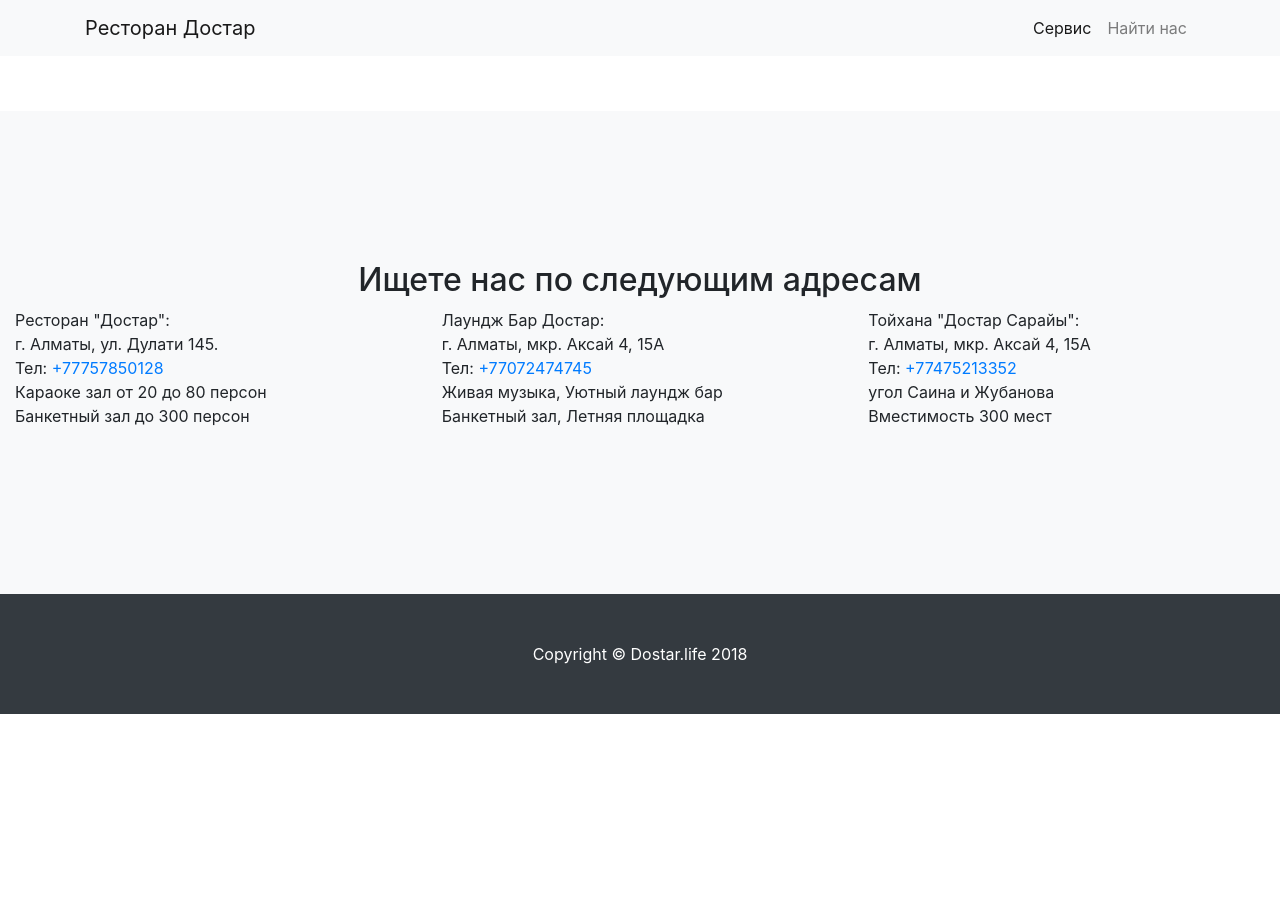
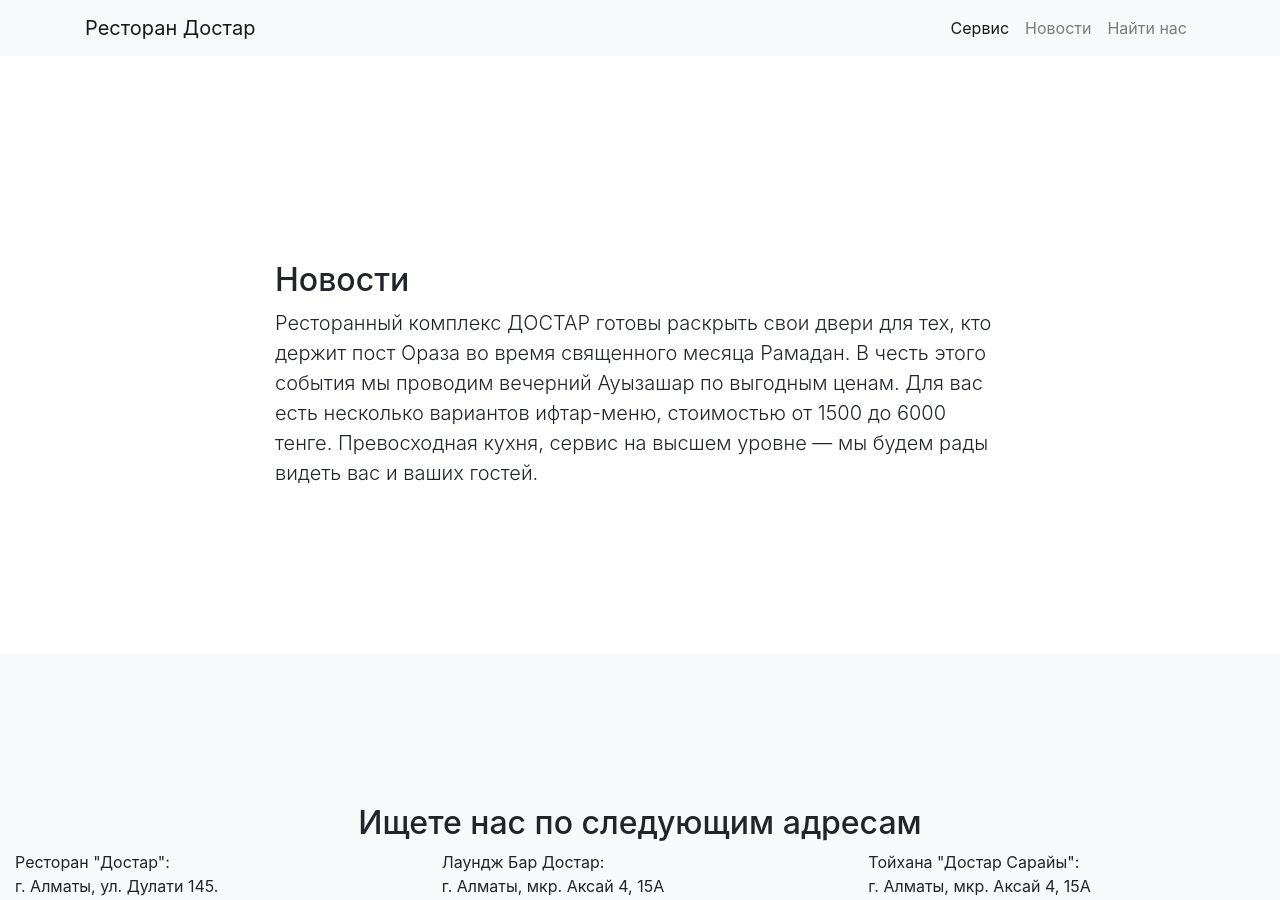
Before and after one commit to magzhanz/magzhanz.github.io, a Jekyll site: the page index.html, which Jekyll copies as it is, in a window 1280 px wide and 900 px high, scrolled down 1294 px. Built offline with Jekyll 4.4.1, drawn with Linux system fonts in a browser that asks for light colours; before the commit the page ends 2008 px from its top, so only the background shows below that.

Commit message:
added news section

```diff
--- a/index.html
+++ b/index.html
@@ -41,6 +41,9 @@
               <a class="nav-link js-scroll-trigger" href="#about">Сервис</a>
             </li>
             <li class="nav-item">
+              <a class="nav-link js-scroll-trigger" href="#news">Новости</a>
+            </li>
+            <li class="nav-item">
               <a class="nav-link js-scroll-trigger" href="#services">Найти нас</a>
             </li>
             <li class="nav-item">
@@ -68,6 +71,11 @@
       </div>
     </header>
 -->
+
+<!--
+Ресторанный комплекс ДОСТАР готовы раскрыть свои двери для тех, кто держит пост Ораза во время священного месяца Рамадан. В честь этого события мы проводим вечерний Ауызашар по выгодным ценам. Для вас есть несколько вариантов ифтар-меню, стоимостью от 1500 до 6000 тенге. Превосходная кухня, сервис на высшем уровне — мы будем рады видеть вас и ваших гостей.
+-->
+
     <section id="about">
       <div class="container">
         <div class="row">
@@ -89,6 +97,20 @@
         </div>
       </div>
     </section>
+
+    <section id="news">
+      <div class="container">
+        <div class="row">
+          <div class="col-lg-8 mx-auto">
+            <h2>Новости</h2>
+            <p class="lead">
+              Ресторанный комплекс ДОСТАР готовы раскрыть свои двери для тех, кто держит пост Ораза во время священного месяца Рамадан. В честь этого события мы проводим вечерний Ауызашар по выгодным ценам. Для вас есть несколько вариантов ифтар-меню, стоимостью от 1500 до 6000 тенге. Превосходная кухня, сервис на высшем уровне — мы будем рады видеть вас и ваших гостей.
+            </p>
+          </div>
+        </div>
+      </div>
+    </section>
+
 
     <section id="services" class="bg-light">
       <div class="container-fluid">
@@ -118,42 +140,11 @@
               Вместимость 300 мест
             </p>
           </div>
-
-<!--
-            <div class="row">
-              <div class="col-sm-4">.col-sm-4</div>
-              <div class="col-sm-4">.col-sm-4</div>
-              <div class="col-sm-4">.col-sm-4</div>
-            </div>
--->
-
-<!--
-РЕСТОРАН "ДОСТАР" 📍Алматы, ул.Дулати 145 📲 87757850128 Maksat Караоке зал от 20 до 80 персон Банкетный зал до 300 персон
--->
-<!--
-              <ul>
-                <li>Ресторан "Достар"
-                <li>Банкетный зал Достар Сарайы: г. Алматы, мкр. Аксай 4 (на пересечении ул. Жубанова и уг. пр. Саина)</li>
-                <li>Кафе Lounge Bar Достар: г. Алматы, мкр. Аксай 15А (на пересечении ул. Жубанова и уг. пр. Саина)</li>
-                <li>Ресторан Достар, караоке, банкетный зал: г. Алматы, ул. Дулати 145 (Выше парка первого Президента, выше поста ГАИ. Напротив остановки «Старый мельник») </li>
-                <li>Достар-Большой зал: г. Алматы, ул. Дулати 145 (Выше парка первого Президента, выше поста ГАИ. Напротив остановки «Старый мельник»)</li>
-              </ul>
--->
           </div>
         </div>
       </div>
     </section>
 
-    <section id="contact" hidden>
-      <div class="container">
-        <div class="row">
-          <div class="col-lg-8 mx-auto">
-            <h2>Контакты</h2>
-            <p class="lead">Lorem ipsum dolor sit amet, consectetur adipisicing elit. Vero odio fugiat voluptatem dolor, provident officiis, id iusto! Obcaecati incidunt, qui nihil beatae magnam et repudiandae ipsa exercitationem, in, quo totam.</p>
-          </div>
-        </div>
-      </div>
-    </section>
 
     <!-- Footer -->
     <footer class="py-5 bg-dark">
```
